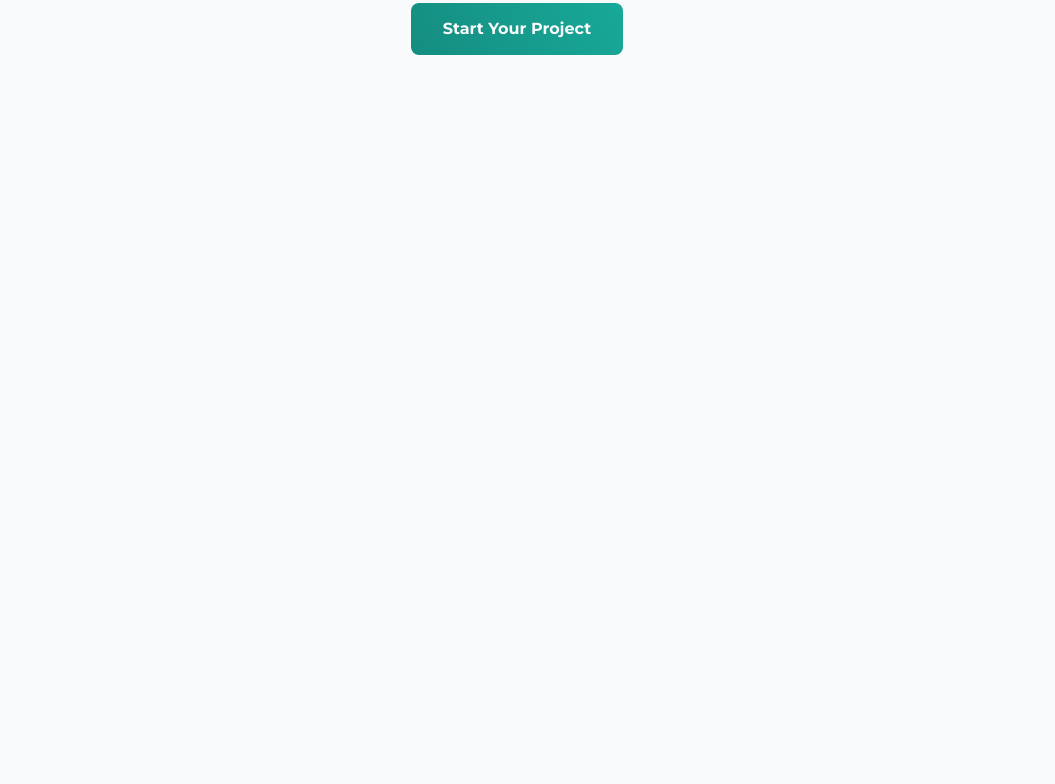
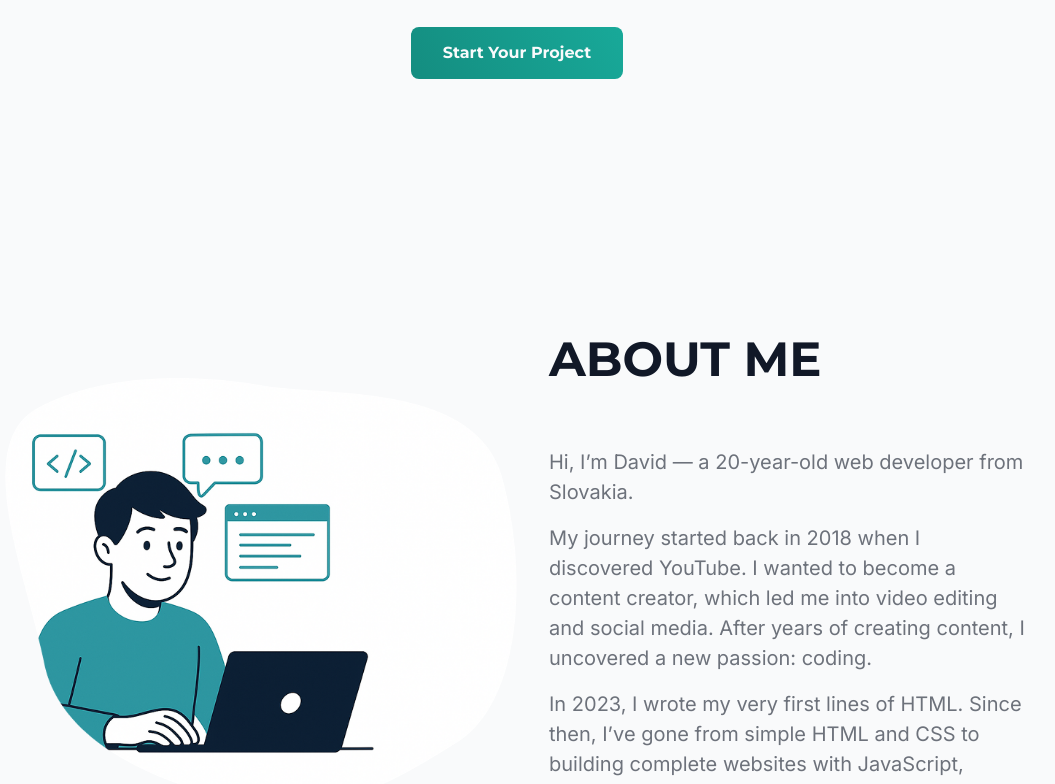
Before and after one commit to david-code-portfolio/my-portfolio-website, a React (Vite) app: page / in a window 1280 px wide. Shown: the part 2000-2784 px from the top of the page, without its empty margins (123-1178 px from the left). Before the commit the page ends 2055 px from the top, so only its background shows below. Built offline with nearby package versions, Linux system fonts and the light colour scheme.

Commit message:
About UI ✔️

```diff
--- /dev/null
+++ b/src/About.jsx
@@ -0,0 +1,34 @@
+import About_Img from "./assets/Images/About_Img.png"
+
+function About(){
+    return(
+        <section className="grid grid-cols-[1fr_max-content] max-xl:flex max-xl:flex-col-reverse px-32 max-xl:px-16 max-sm:px-4 mt-64 max-sm:mt-32 w-full max-w-[2400px] justify-self-center gap-8 max-xl:gap-16">
+            <img src={About_Img} alt="About Me Illustration" className="relative -top-8 max-xl:top-0 max-xl:w-2/3 max-lg:w-full self-center"/>
+            <div className="w-[40vw] max-w-[1080px] max-[1920px]:w-[720px] max-2xl:w-[480px] max-xl:w-full">
+                <h2 className="uppercase font-bold text-5xl max-sm:text-2xl w-fit">
+                    About Me
+                </h2>
+                <div className="text-xl mt-16 grid gap-4 max-sm:text-[1rem]">
+                    <p>
+                        Hi, I’m David — a 20-year-old web developer from Slovakia.
+                    </p>
+                    <p>
+                        My journey started back in 2018 when I discovered YouTube.
+                        I wanted to become a content creator, which led me into video editing and social media.
+                        After years of creating content, I uncovered a new passion: coding.
+                    </p>
+                    <p>
+                        In 2023, I wrote my very first lines of HTML. Since then,
+                        I’ve gone from simple HTML and CSS to building complete websites with JavaScript,
+                        React.js, and Tailwind CSS.
+                    </p>
+                    <p>
+                        This is only the beginning — I’m learning and improving every day,
+                        and I’m excited to use my skills to help others succeed online.
+                    </p>
+                </div>
+            </div>
+        </section>
+    )
+}
+export default About;
--- a/src/App.jsx
+++ b/src/App.jsx
@@ -1,6 +1,7 @@
 import Navbar from "./Navbar"
 import Hero from "./Hero"
 import Services from "./Services"
+import About from "./About"
 
 function App() {
   return (
@@ -8,6 +9,7 @@ function App() {
       <Navbar />
       <Hero />
       <Services />
+      <About />
     </>
   )
 }
--- a/src/Services.jsx
+++ b/src/Services.jsx
@@ -3,7 +3,7 @@ import CtaBtn from "./components/CtaBtn";
 
 function Services(){
     return(
-        <section className="px-32 mt-64 grid w-full max-w-[2400px] justify-self-center max-xl:px-16 max-sm:px-4">
+        <section className="px-32 mt-64 max-sm:mt-32 grid w-full max-w-[2400px] justify-self-center max-xl:px-16 max-sm:px-4">
             <h2 className="uppercase font-bold text-5xl max-sm:text-2xl">
                 {"Web solutions </>"}
             </h2>
--- a/src/index.css
+++ b/src/index.css
@@ -29,6 +29,7 @@ p, a{
 }
 p{
   opacity: .6;
+  line-height: 150%;
 }
 .note-text{
   font-family: 'Fira Code';
```
Also changed, not shown: src/assets/Images/About_Img.png (added).
